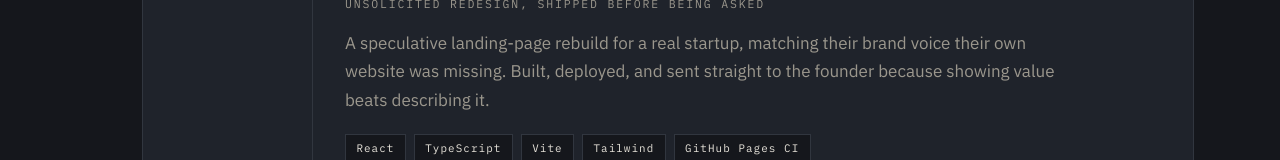
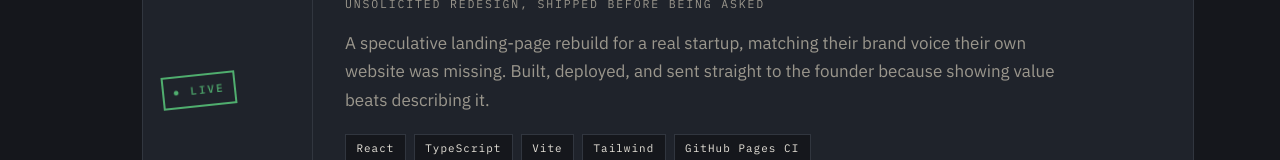
Before and after one commit to mleahy79/mleahy-portfolio, a Next.js app: page / in a window 1280 px wide. Shown: the part 2521-2681 px from the top of the page. Built offline with nearby package versions, Linux system fonts and the light colour scheme.

Commit message:
style chnange added Live tag to career swift concept

```diff
--- a/app/page.tsx
+++ b/app/page.tsx
@@ -141,7 +141,8 @@ export default function Home() {
             <article className="order rv">
               <div className="order-tab">
                 <div className="order-no">JOB NO.<b>WO-001</b></div>
-                <div className="stamp amber">● CONCEPT</div>
+                <div className="stamp">● LIVE</div>
+                <div className="stamp amber">●  CONCEPT</div>
               </div>
               <div className="order-body">
                 <h3>CareerSwift Redesign</h3>
--- a/index.html
+++ b/index.html
@@ -386,7 +386,7 @@ footer{
     <article class="order rv">
       <div class="order-tab">
         <div class="order-no">JOB NO.<b>WO-001</b></div>
-        <div class="stamp amber">● CONCEPT</div>
+        <div class="stamp amber">● LIVE CONCEPT</div>
       </div>
       <div class="order-body">
         <h3>CareerSwift Redesign</h3>
```
